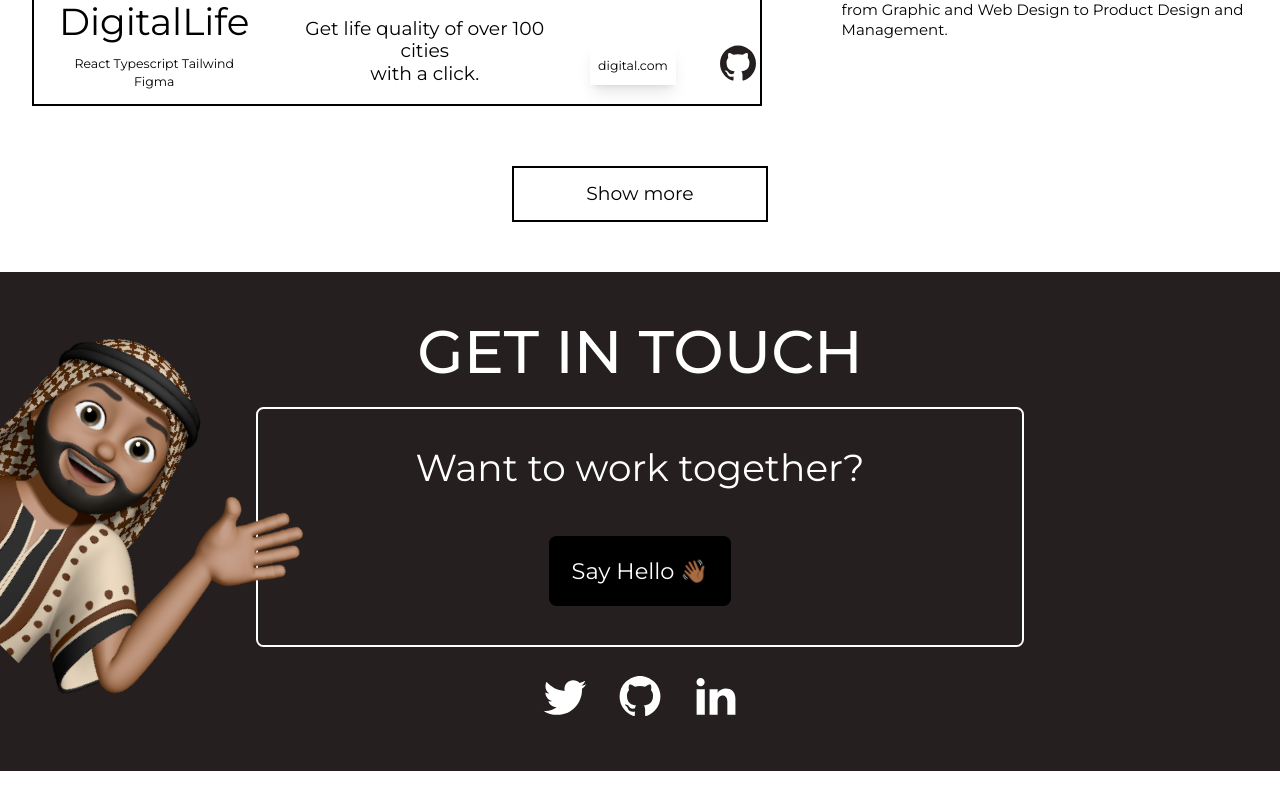
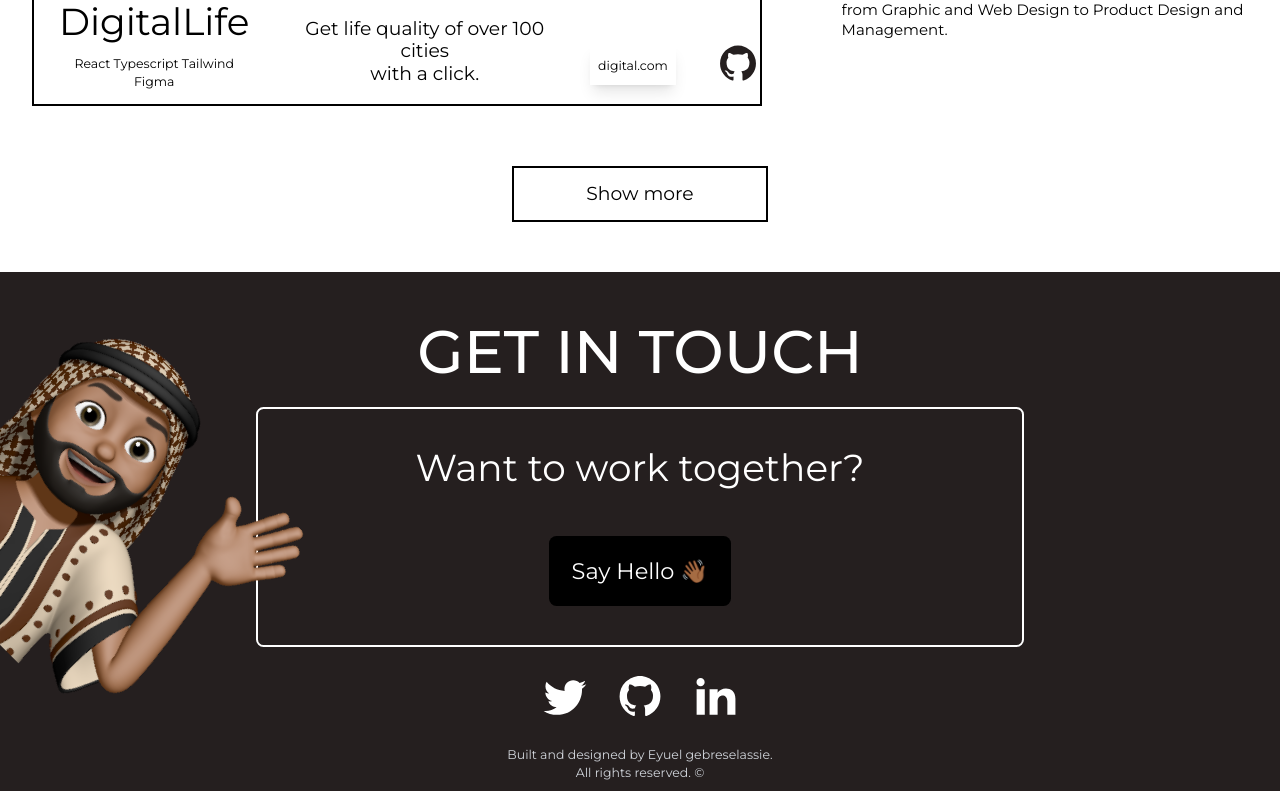
Before and after one commit to eyuel23/Portfolio-v1, a Next.js app: page / in a window 1280 px wide. Shown: the part 3795-4586 px from the top of the page. Built offline with nearby package versions, Linux system fonts and the light colour scheme.

Commit message:
added copyright claim text

```diff
--- a/components/Contact/index.js
+++ b/components/Contact/index.js
@@ -57,6 +57,10 @@ export default function Contact() {
           className="rotate-45 h-96 w-96 sm:w-[400px] sm:h-[400px]"
         />
       </motion.div>
+      <p className="text-center text-xl -mb-16 text-gray-300">
+        Built and designed by Eyuel gebreselassie.
+        <br /> All rights reserved. ©
+      </p>
     </footer>
   );
 }
```
